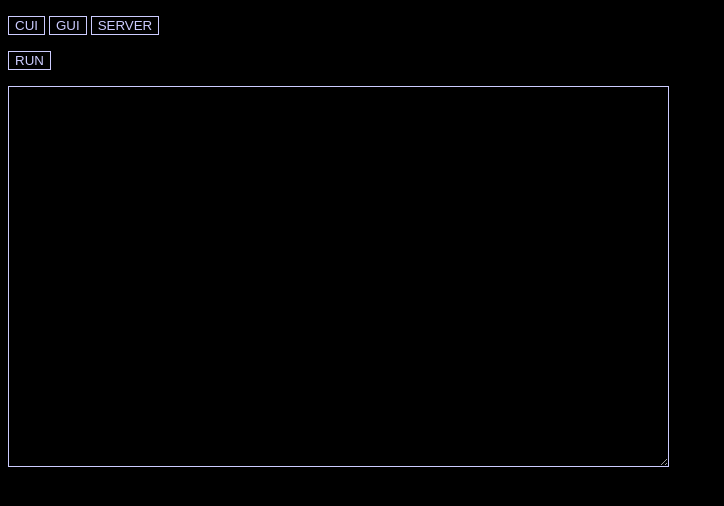
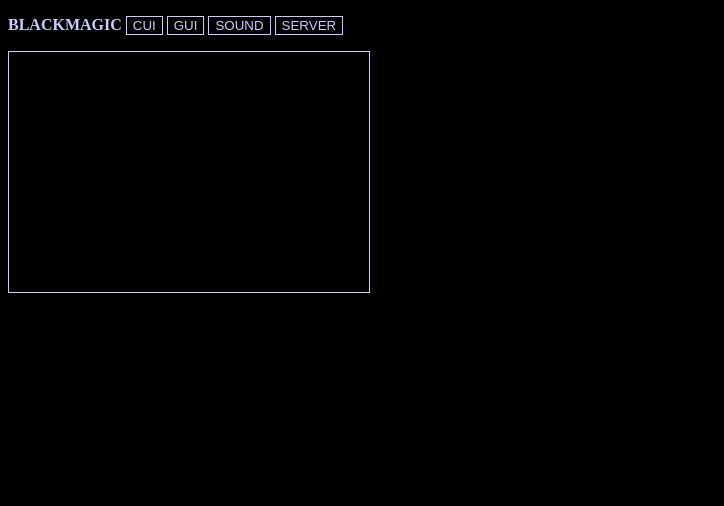
Before and after one commit to nysh2480/BLACKMAGIC, a website: page index.html in a window 1280 px wide. Both pictures are taken after a click on the button "GUI". Shown: the whole page, without its empty margins (0-724 px from the left). Drawn offline with Linux system fonts and the light colour scheme.

Commit message:
Add files via upload

```diff
--- a/index.html
+++ b/index.html
@@ -3,15 +3,17 @@
 <head>
 	<title>BLACMAGIC</title>
 	<style>
-		.base	{background-color:#000; color:#ccf}
-		.unit	{background-color:#000; color:#ccf; border:solid 1px #ccf}
+		.base	{background-color:#000; color:#ccf; user-select:none}
+		.unit	{background-color:#000; color:#ccf; border:solid 1px #ccf; user-select:none}
 	</style>
 </head>
 
-<body class="base">
+<body class="base" oncontextmenu="return false;" onload="BLACK.SYS.INIT()">
 	<p>
+		<b>BLACKMAGIC</b>
 		<input type="button" class="unit" value="CUI" onclick="BLACK.SYS.ON(this.value)">
 		<input type="button" class="unit" value="GUI" onclick="BLACK.SYS.ON(this.value)">
+		<input type="button" class="unit" value="SOUND" onclick="BLACK.SYS.ON(this.value)">
 		<input type="button" class="unit" value="SERVER" onclick="BLACK.SYS.ON(this.value)">
 	</p>
 
@@ -19,15 +21,20 @@
 		<canvas id="screen" class="unit"style="width:360px; height:240px"></canvas>
 	</div>
 
-	<div id='CUI' style="display:block">
+	<div id='CUI' style="display:none">
 		<p>
 			<input type="button" class="unit" value="RUN" onclick="BLACK.Cbase.run(code.value)"><br>
 		</p>
-		<textarea id="code" class="unit" cols=80 rows=25></textarea>
+		<textarea id="code" class="unit" cols=80 rows=25 style="user-select:contain"></textarea>
+	</div>
+
+
+	<div id="SOUND" style="display:none">
+		<div>SOUND</div>
 	</div>
 
 	<div id="SERVER" style="display:none">
-		<div>server</div>
+		<div>SERVER</div>
 	</div>
 
 </body>
@@ -35,12 +42,14 @@
 <script>
 	const BLACK={
 		SYS: {
-			UI: [ "CUI", "GUI", "SERVER" ] ,
+			UI: [ "CUI", "GUI", "SOUND", "SERVER" ] ,
 			ON: function(focus){
 				for(let i=0; i<BLACK.SYS.UI.length; i++){
-					let display = (BLACK.SYS.UI[i]==focus) ? "block" : "none"
-					document.getElementById(focus).style.display = display
+					document.getElementById(BLACK.SYS.UI[i]).style.display = (BLACK.SYS.UI[i]==focus) ? "block" : "none"
 				}
+			} ,
+			INIT: function(){
+				BLACK.SYS.ON("CUI")
 			}
 		} ,
       		GUI: {
@@ -62,5 +71,7 @@
 		}
 	}
 
+
+
 </script>
 </html>
```
